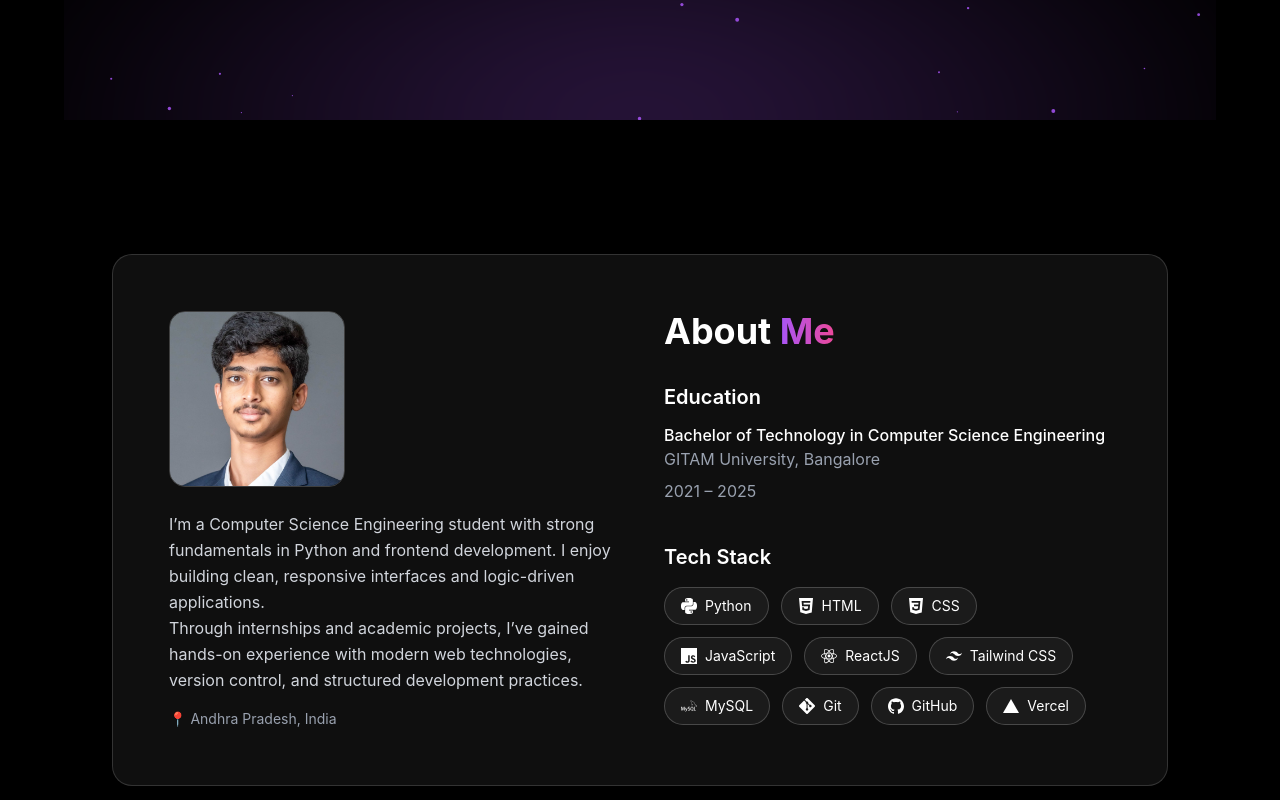
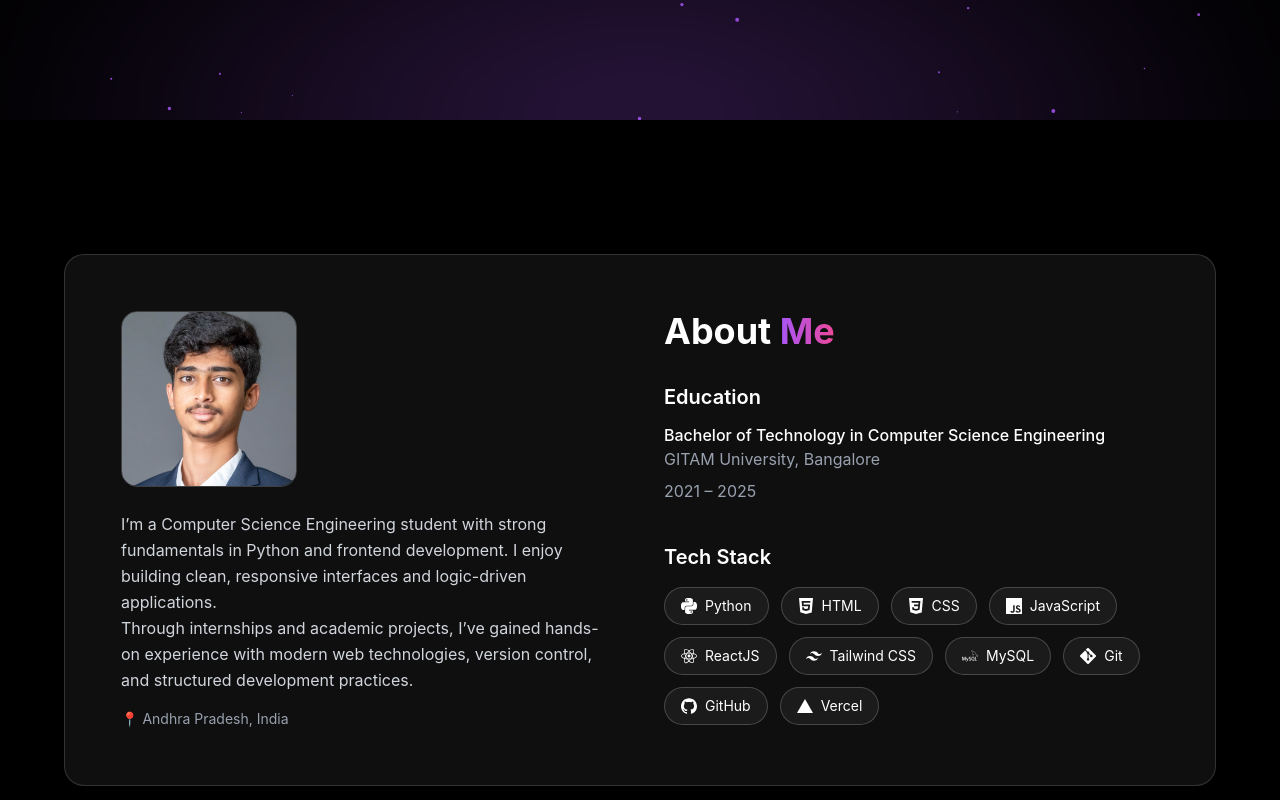
Before and after one commit to Srakeshvarma12/rakesh-portfolio, a React (Vite) app: page / in a window 1280 px wide. Shown: the part 680-1480 px from the top of the page. Built offline with nearby package versions, Linux system fonts and the light colour scheme.

Commit message:
Add smooth scroll reveal animations for sections

```diff
--- a/src/App.jsx
+++ b/src/App.jsx
@@ -8,28 +8,37 @@ import Projects from "./components/Projects";
 import Contact from "./components/Contact";
 import Footer from "./components/Footer";
 
+import { motion } from "framer-motion";
+
+const sectionVariants = {
+  hidden: { opacity: 0, y: 60 },
+  visible: {
+    opacity: 1,
+    y: 0,
+    transition: { duration: 0.8, ease: "easeOut" }
+  }
+};
+
 export default function App() {
   return (
     <>
-      {/* Full-screen animated background */}
       <AnimatedBackground />
-
-      {/* Fixed navbar */}
       <Navbar />
-
-      {/* Cursor effect */}
       <CursorMagnet />
 
-      {/* ✅ GLOBAL CENTER WRAPPER */}
-      <main className="app-container">
-        <Hero />
-        <About />
-        <Experience />
-        <Projects />
-        <Contact />
-      </main>
+      <Hero />
 
-      <Footer />
+      {[About, Experience, Projects, Contact, Footer].map((Section, index) => (
+        <motion.div
+          key={index}
+          variants={sectionVariants}
+          initial="hidden"
+          whileInView="visible"
+          viewport={{ once: false, amount: 0.2 }}
+        >
+          <Section />
+        </motion.div>
+      ))}
     </>
   );
 }
```
